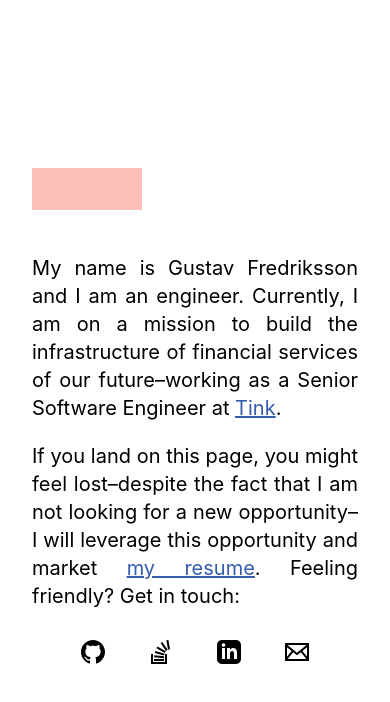
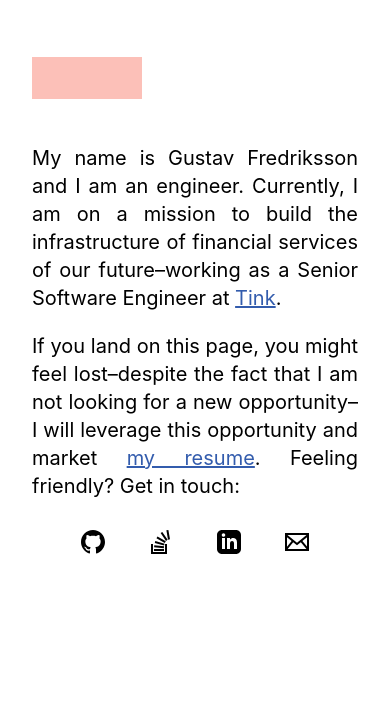
Before and after one commit to fredrikssongustav/gustavfredriksson, a React (Create React App) app: page / in a window 390 px wide. Shown: the top 702 px of the page. Built offline with nearby package versions, Linux system fonts and the light colour scheme.

Commit message:
fix: make Page scrollable + screen optimized for mobile

```diff
--- a/src/components/atoms/Page/Page.tsx
+++ b/src/components/atoms/Page/Page.tsx
@@ -6,11 +6,17 @@ const CenteredContainer = styled.div`
   justify-content: center;
   align-items: center;
   width: 100%;
-  margin: 32px;
+  padding: 32px;
 
   /* Bump text-size */
   font-size: 20px;
   line-height: 1.4;
+
+  /* "Handle" iPhone navbar in bottom */
+  @media only screen and (max-width: 600px) {
+    align-items: unset;
+  }
+  overflow-y: scroll;
 `;
 
 const RowContainer = styled.div`
```
